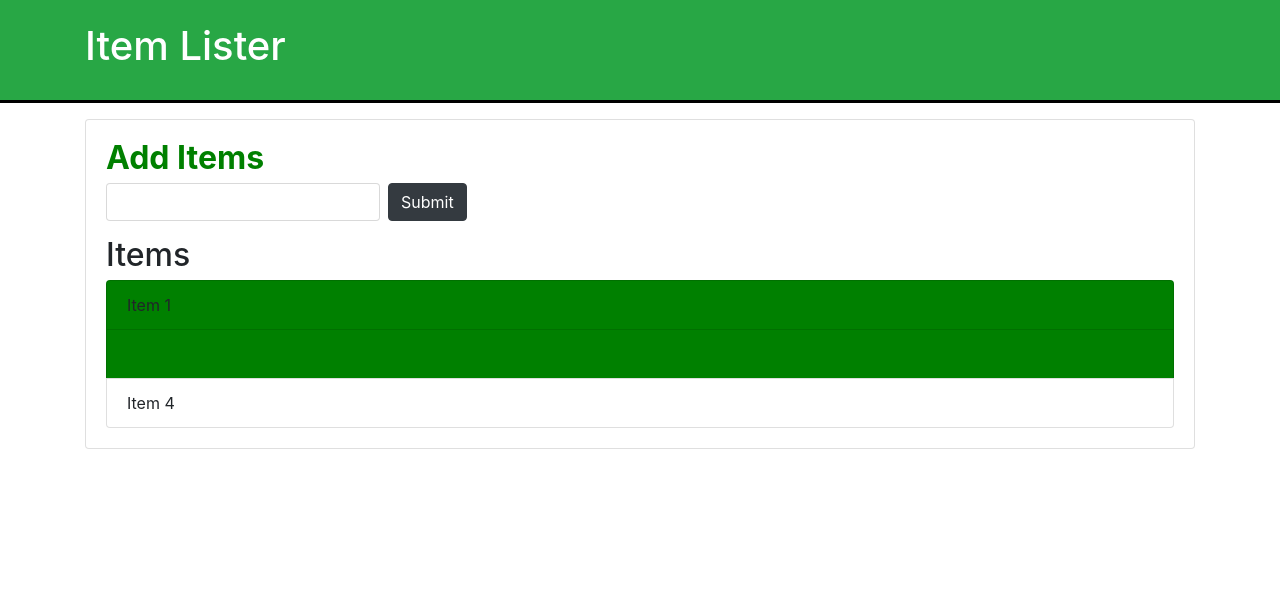
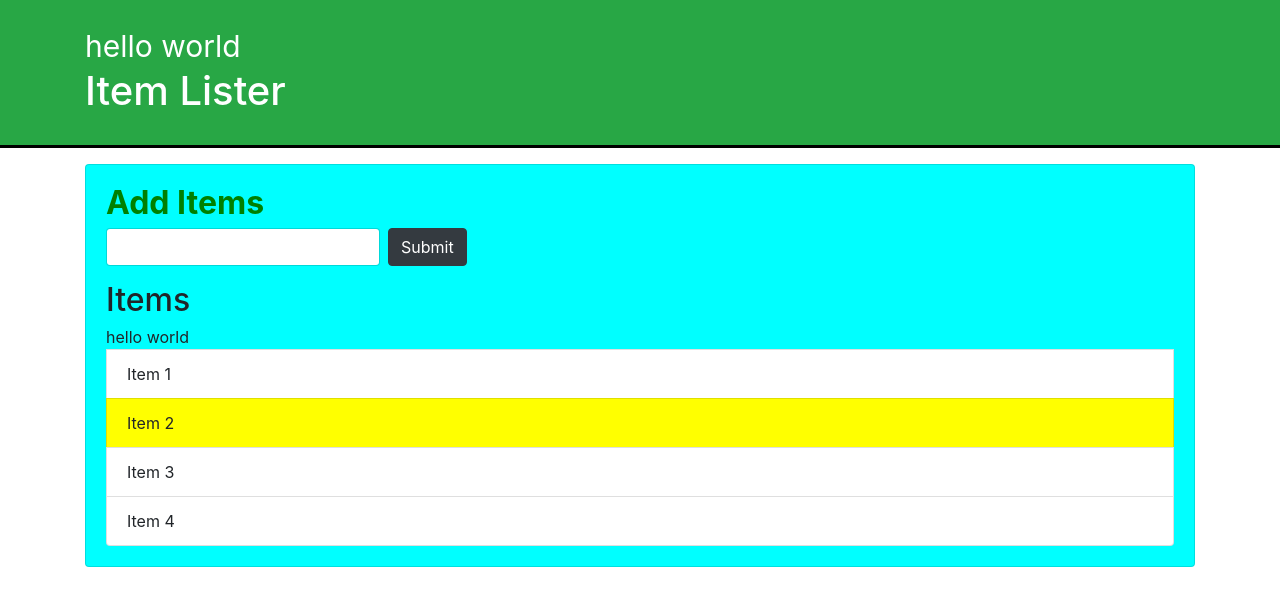
Before and after one commit to Prem-Pandey/gittutorial, a plain HTML site: page index.html in a window 1280 px wide. Drawn offline with nearby package versions, Linux system fonts and the light colour scheme.

Commit message:
creatingNodes-tut

```diff
--- a/index.html
+++ b/index.html
@@ -21,13 +21,14 @@
       <input type="submit" class="btn btn-dark" value="Submit">
     </form>
     <h2 class="title">Items</h2>
-    <ul id="items" class="list-group">
+    <ul id="items1" class="list-group">
       <li class="list-group-item">Item 1</li>
       <li class="list-group-item">Item 2</li>
       <li class="list-group-item">Item 3</li>
       <li class="list-group-item">Item 4</li>
-      <!-- <li class=" item5">item 5</li> -->
+
     </ul>
+    <span></span>
    </div>
   </div>
     <script src="DOMtut1.js"></script>
--- a/script.js
+++ b/script.js
@@ -18,19 +18,68 @@
 
 // QUERRY SELECTOR
 
-var item  = document.querySelector('.list-group-item:nth-child(2)')
-item.style.backgroundColor = 'green'
-var item3  = document.querySelector('.list-group-item:nth-child(3)')
-item3.style.display = 'none'
+// var item  = document.querySelector('.list-group-item:nth-child(2)')
+// item.style.backgroundColor = 'green'
+// var item3  = document.querySelector('.list-group-item:nth-child(3)')
+// item3.style.display = 'none'
 
 // QUERY SELECTOR ALL
 
-var item2 = document.querySelectorAll('li')
-item2[1].style.color=  'green'
+// var item2 = document.querySelectorAll('li')
+// item2[1].style.color=  'green'
 
-var odd = document.querySelectorAll('li:nth-child(odd')
+// var odd = document.querySelectorAll('li:nth-child(odd')
 
-for(var i =0; i<odd.length; i++)
-{
-    odd[i].style.backgroundColor = 'green'
-}
+// for(var i =0; i<odd.length; i++)
+// {
+//     odd[i].style.backgroundColor = 'green'
+// }
+
+var itemList = document.querySelector('#items1')
+console.log(itemList.parentNode)
+itemList.parentNode.style.backgroundColor = 'aqua'
+console.log(itemList.parentNode.parentNode)
+
+var itemList = document.querySelector('#items1')
+console.log(itemList.parentElement)
+itemList.parentElement.style.backgroundColor = 'aqua'
+console.log(itemList.parentElement.parentElement)
+
+console.log(itemList.childNode)
+console.log(itemList.children)
+console.log(itemList.children[1])
+itemList.children[1].style.backgroundColor = 'yellow'
+console.log(itemList.firstChild)
+console.log(itemList.firstElementChild)
+console.log(itemList.lastElementChild)
+
+console.log(itemList.nextSibling)
+console.log(itemList.nextElementSibling)
+console.log(itemList.previousSibling)
+console.log(itemList.previousElementSibling)
+
+var newDiv = document.createElement('div')
+console.log(newDiv)
+newDiv.className = 'hello'
+newDiv.id = 'hello1'
+
+// set Attribute
+newDiv.setAttribute('title', 'hello div')
+
+var newDivText = document.createTextNode('hello world')
+
+newDiv.appendChild(newDivText)
+
+var container = document.querySelector('header .container')
+var h1 = document.querySelector('header h1')
+newDiv.style.fontSize = '30px'
+container.insertBefore(newDiv, h1)
+
+
+var newDiv2 = document.createElement('div')
+var newDivText2 = document.createTextNode('hello world')
+
+newDiv2.appendChild(newDivText2)
+var item = document.querySelector('ul, .list-group-item')
+var li = document.querySelector('ul li')
+item.insertBefore(newDiv2, li)
```
